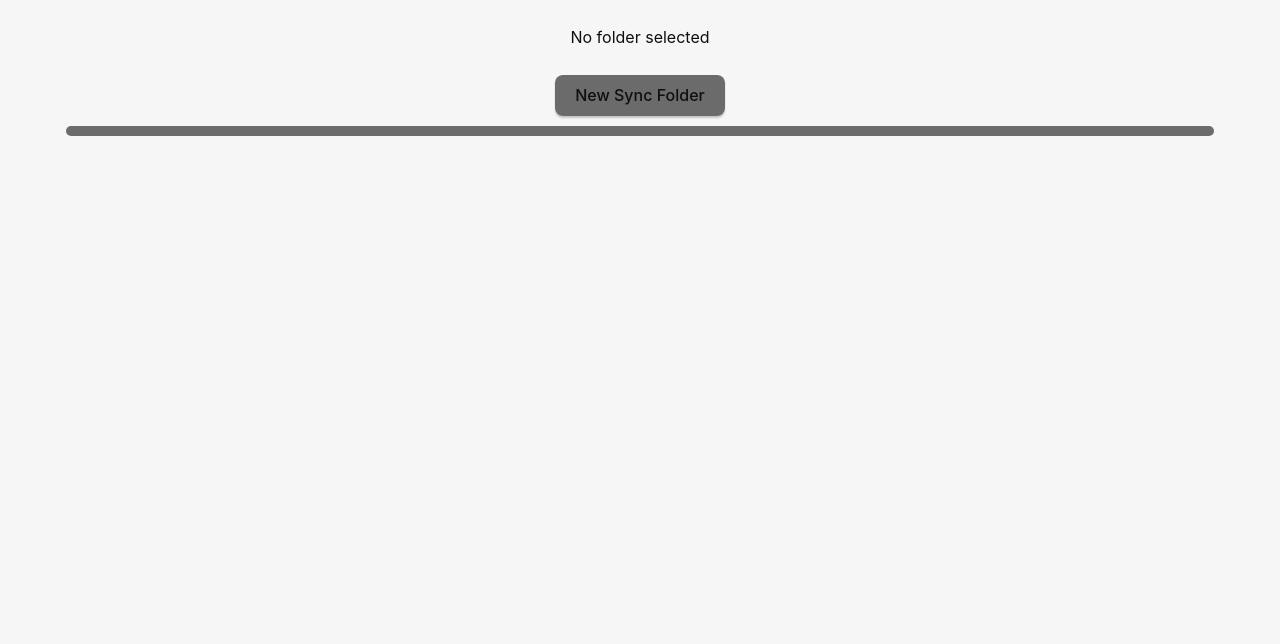
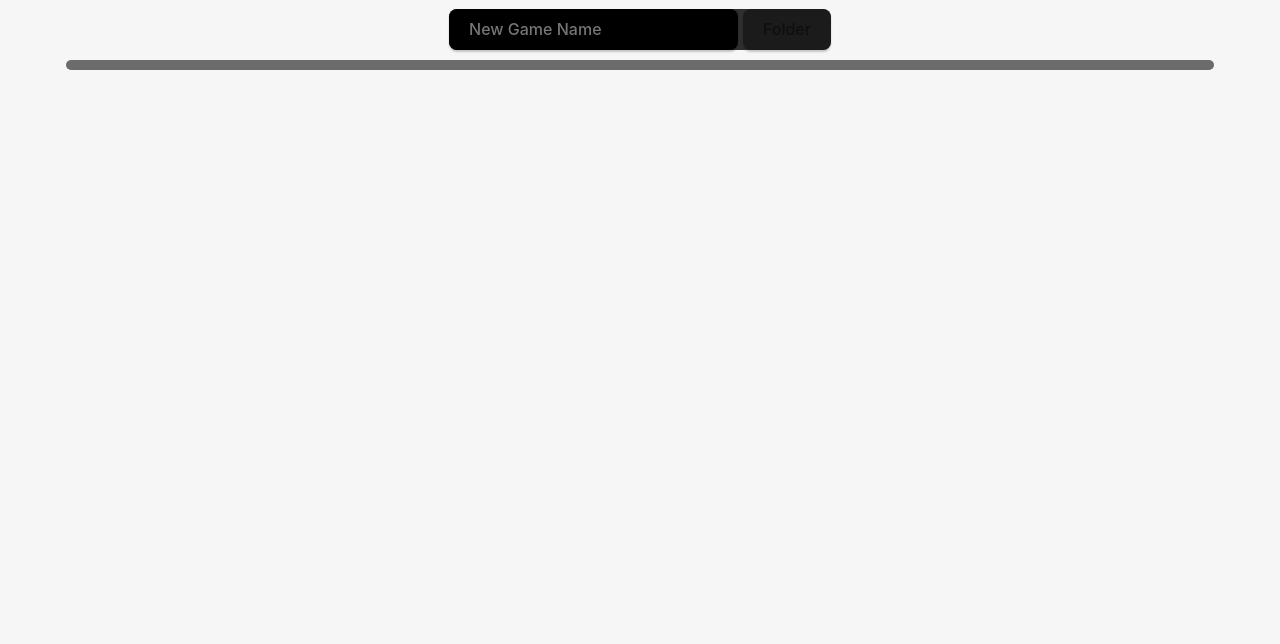
Before and after one commit to DenverW03/platform-syncer, a website: page app/src/index.html in a window 1280 px wide. Shown: the part 156-800 px from the top of the page. Drawn offline with Linux system fonts and the light colour scheme.

Commit message:
adding new folder works

```diff
--- a/app/src/index.html
+++ b/app/src/index.html
@@ -11,11 +11,16 @@
     <body>
         <div class="container">
             <h1>Sync Your Games!</h1>
-            <p id="sync-folder-path">No folder selected</p>
 
-            <button id="choose-button" class="new-folder">
-                New Sync Folder
-            </button>
+            <div class="new-game">
+                <input
+                    type="text"
+                    class="name-input"
+                    id="name-input"
+                    placeholder="New Game Name"
+                />
+                <button id="choose-button" class="new-folder">Folder</button>
+            </div>
 
             <div class="game-container" id="game-container"></div>
         </div>
--- a/app/src/main.js
+++ b/app/src/main.js
@@ -4,12 +4,13 @@ let folderPathText;
 
 async function selectFolder() {
   // Getting the name the user wants
-  let gameName = "Dark Souls III";
+  let inputField = document.getElementById("name-input");
+  let gameName = inputField.value;
 
   // Rust backend handles folder selection, syncing and synced game list updating
   await invoke("select_folder", { gameName: gameName });
   window.__TAURI__.event.listen("folder-selected", (event) => {
-    addSpecificGame(gameName, event);
+    addSpecificGame(gameName, event.message);
   });
 }
 
--- a/app/src/styles.css
+++ b/app/src/styles.css
@@ -111,11 +111,23 @@ button {
     align-content: center;
 }
 
+.new-game {
+    background-color: #2f2f2f;
+    border-radius: 8px;
+    max-width: 90%;
+    align-self: center;
+}
+
+.name-input {
+    background-color: black;
+    border-radius: 8px;
+    max-width: fit-content;
+}
+
 .new-folder {
     background-color: #0f0f0f98;
     border-radius: 8px;
     max-width: fit-content;
-    align-self: center;
 }
 
 @media (prefers-color-scheme: dark) {
```
